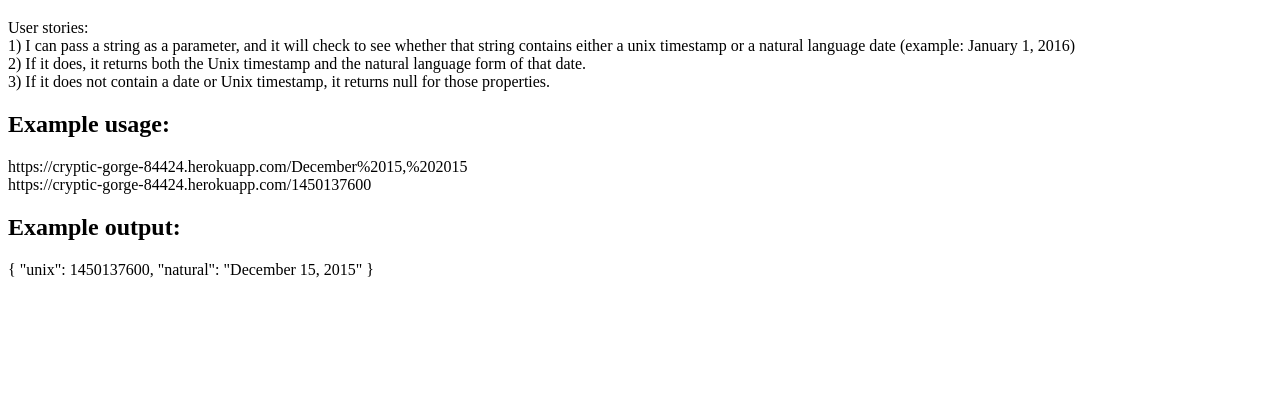
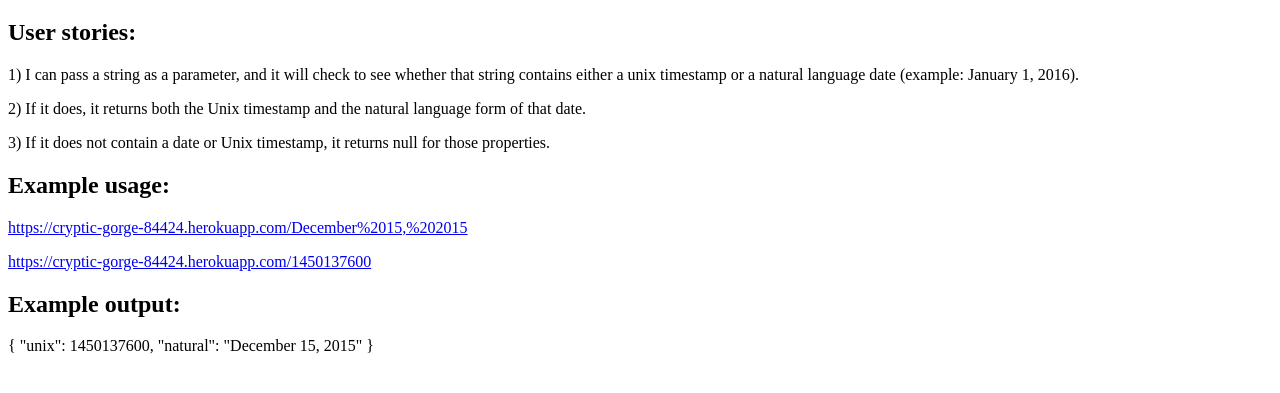
Before and after one commit to VinnyE/Timestamp_, a website: page index.html in a window 1280 px wide. Shown: the part 61-454 px from the top of the page. Drawn offline with Linux system fonts and the light colour scheme.

Commit message:
Add additional tags for structure clarity.

```diff
--- a/index.html
+++ b/index.html
@@ -7,17 +7,26 @@
   <title>Timestamp Microservice </title>
 </head>
   <body>
-      <h1>Timestamp microservice</h1>
-    User stories:<br />
+    <h1>Timestamp microservice</h1>
+    <h2>User stories:</h2>
 
-    1) I can pass a string as a parameter, and it will check to see whether that string contains either a unix timestamp or a natural language date (example: January 1, 2016)<br />
-    2) If it does, it returns both the Unix timestamp and the natural language form of that date.<br />
-    3) If it does not contain a date or Unix timestamp, it returns null for those properties.
+    <p>
+      1) I can pass a string as a parameter, and it will check to see whether that string contains either a unix timestamp or a natural language date (example: January 1, 2016).
+    </p>
+
+    <p>
+      2) If it does, it returns both the Unix timestamp and the natural language form of that date.
+    </p>
+
+    <p>
+      3) If it does not contain a date or Unix timestamp, it returns null for those properties.
+    </p>
 
     <h2>Example usage:</h2>
-    https://cryptic-gorge-84424.herokuapp.com/December%2015,%202015 <br />
-    https://cryptic-gorge-84424.herokuapp.com/1450137600
+    <p><a href="https://cryptic-gorge-84424.herokuapp.com/December%2015,%202015" target="_blank">https://cryptic-gorge-84424.herokuapp.com/December%2015,%202015</a></p>
+
+    <p><a href="https://cryptic-gorge-84424.herokuapp.com/1450137600" target="_blank">https://cryptic-gorge-84424.herokuapp.com/1450137600</a></p>
     <h2>Example output:</h2>
-    { "unix": 1450137600, "natural": "December 15, 2015" }
+    <p>{ "unix": 1450137600, "natural": "December 15, 2015" }</p>
   </body>
 </html>
--- a/server.js
+++ b/server.js
@@ -5,7 +5,7 @@ var path = require('path');
 var port = process.env.PORT || 3000;
 
 app.get('/', function(req, res) {
-  res.sendFile(path.join(__dirname + '/index.html'))
+  res.sendFile(path.join(__dirname + '/index.html'));
 });
 
 function createNaturalDate(dateObject) {
```
